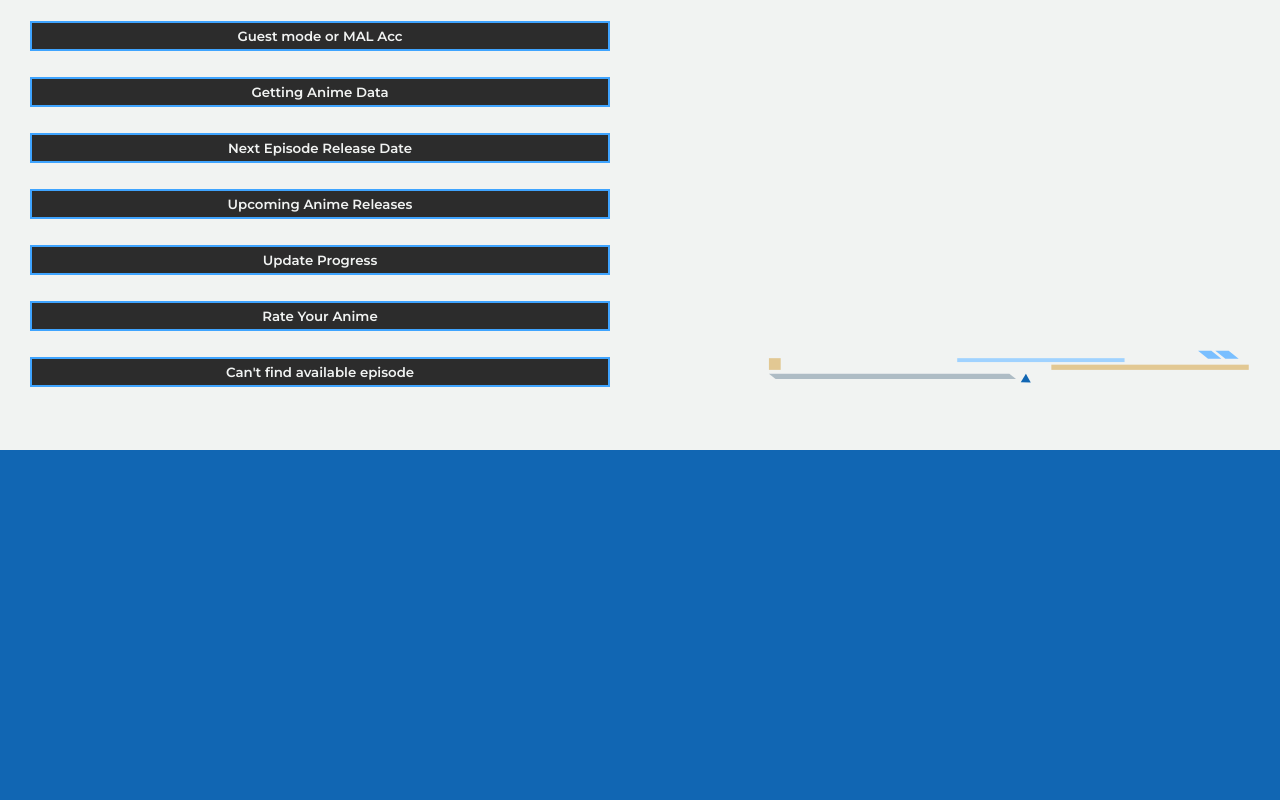
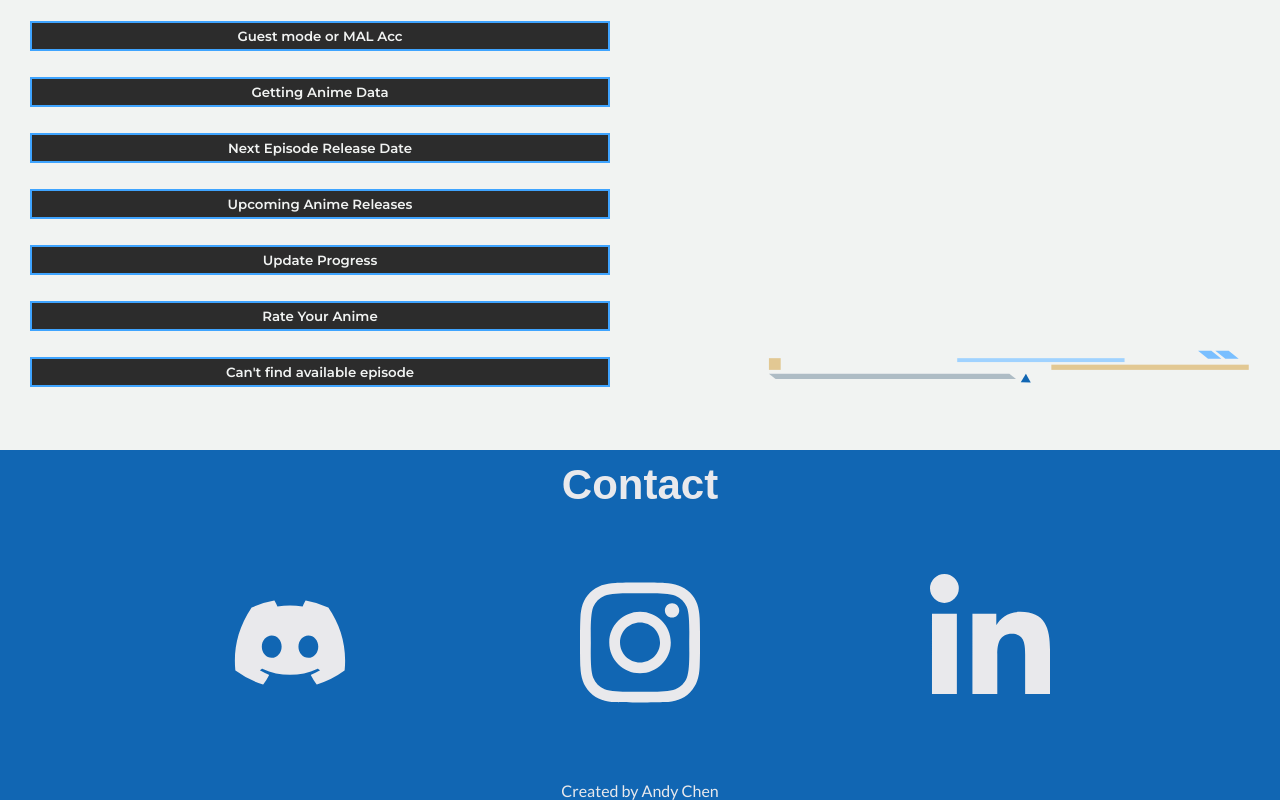
Before and after one commit to andy02chen/animecalendar, a React (Vite) app in the folder frontend/: page /a in a window 1280 px wide. Shown: the part 810-1610 px from the top of the page. Built offline with nearby package versions, Linux system fonts and the light colour scheme.

Commit message:
Redesign Contact Section

```diff
--- a/frontend/src/components/Pages/Auth.css
+++ b/frontend/src/components/Pages/Auth.css
@@ -224,6 +224,50 @@
     max-height: 350px;
     height: 350px;
     background-color: var(--primary-400);
+    display: flex;
+    flex-direction: column;
+    align-items: center;
+}
+
+.login-page-contact-icons-div {
+    height: 70%;
+    width: 100%;
+    display: flex;
+    flex-direction: row;
+    align-items: center;
+    justify-content: space-evenly;
+}
+
+.login-page-contact-icons {
+    height: 60%;
+    width: auto;
+    fill: var(--text);
+    transition: transform 0.2s ease-in-out;
+    max-width: 120px;
+}
+
+.login-page-contact-icons:hover {
+    cursor: pointer;
+    transform: scale(1.1);
+}
+
+.login-page-contact-title {
+    height: 20%;
+    display: flex;
+    align-items: center;
+    justify-content: center;
+}
+
+.login-page-contact-title > h1 {
+    font-family: 'Furore', sans-serif;
+    font-size: 42px;
+}
+
+.login-page-created {
+    height: 10%;
+    display: flex;
+    align-items: flex-end;
+    justify-content: center;
 }
 
 
--- a/frontend/src/components/Pages/Auth.jsx
+++ b/frontend/src/components/Pages/Auth.jsx
@@ -172,7 +172,17 @@ function Auth()  {
                 </div>
             </section>
             <section className="login-page-contact">
-
+                <div className='login-page-contact-title'>
+                    <h1>Contact</h1>
+                </div>
+                <div className='login-page-contact-icons-div'>
+                    <svg onClick={() => discordRedirect()} className='login-page-contact-icons' xmlns="http://www.w3.org/2000/svg" viewBox="0 0 640 512"><path d="M524.5 69.8a1.5 1.5 0 0 0 -.8-.7A485.1 485.1 0 0 0 404.1 32a1.8 1.8 0 0 0 -1.9 .9 337.5 337.5 0 0 0 -14.9 30.6 447.8 447.8 0 0 0 -134.4 0 309.5 309.5 0 0 0 -15.1-30.6 1.9 1.9 0 0 0 -1.9-.9A483.7 483.7 0 0 0 116.1 69.1a1.7 1.7 0 0 0 -.8 .7C39.1 183.7 18.2 294.7 28.4 404.4a2 2 0 0 0 .8 1.4A487.7 487.7 0 0 0 176 479.9a1.9 1.9 0 0 0 2.1-.7A348.2 348.2 0 0 0 208.1 430.4a1.9 1.9 0 0 0 -1-2.6 321.2 321.2 0 0 1 -45.9-21.9 1.9 1.9 0 0 1 -.2-3.1c3.1-2.3 6.2-4.7 9.1-7.1a1.8 1.8 0 0 1 1.9-.3c96.2 43.9 200.4 43.9 295.5 0a1.8 1.8 0 0 1 1.9 .2c2.9 2.4 6 4.9 9.1 7.2a1.9 1.9 0 0 1 -.2 3.1 301.4 301.4 0 0 1 -45.9 21.8 1.9 1.9 0 0 0 -1 2.6 391.1 391.1 0 0 0 30 48.8 1.9 1.9 0 0 0 2.1 .7A486 486 0 0 0 610.7 405.7a1.9 1.9 0 0 0 .8-1.4C623.7 277.6 590.9 167.5 524.5 69.8zM222.5 337.6c-29 0-52.8-26.6-52.8-59.2S193.1 219.1 222.5 219.1c29.7 0 53.3 26.8 52.8 59.2C275.3 311 251.9 337.6 222.5 337.6zm195.4 0c-29 0-52.8-26.6-52.8-59.2S388.4 219.1 417.9 219.1c29.7 0 53.3 26.8 52.8 59.2C470.7 311 447.5 337.6 417.9 337.6z"/></svg>
+                    <svg onClick={() => instaRedirect()} className='login-page-contact-icons' xmlns="http://www.w3.org/2000/svg" viewBox="0 0 448 512"><path d="M224.1 141c-63.6 0-114.9 51.3-114.9 114.9s51.3 114.9 114.9 114.9S339 319.5 339 255.9 287.7 141 224.1 141zm0 189.6c-41.1 0-74.7-33.5-74.7-74.7s33.5-74.7 74.7-74.7 74.7 33.5 74.7 74.7-33.6 74.7-74.7 74.7zm146.4-194.3c0 14.9-12 26.8-26.8 26.8-14.9 0-26.8-12-26.8-26.8s12-26.8 26.8-26.8 26.8 12 26.8 26.8zm76.1 27.2c-1.7-35.9-9.9-67.7-36.2-93.9-26.2-26.2-58-34.4-93.9-36.2-37-2.1-147.9-2.1-184.9 0-35.8 1.7-67.6 9.9-93.9 36.1s-34.4 58-36.2 93.9c-2.1 37-2.1 147.9 0 184.9 1.7 35.9 9.9 67.7 36.2 93.9s58 34.4 93.9 36.2c37 2.1 147.9 2.1 184.9 0 35.9-1.7 67.7-9.9 93.9-36.2 26.2-26.2 34.4-58 36.2-93.9 2.1-37 2.1-147.8 0-184.8zM398.8 388c-7.8 19.6-22.9 34.7-42.6 42.6-29.5 11.7-99.5 9-132.1 9s-102.7 2.6-132.1-9c-19.6-7.8-34.7-22.9-42.6-42.6-11.7-29.5-9-99.5-9-132.1s-2.6-102.7 9-132.1c7.8-19.6 22.9-34.7 42.6-42.6 29.5-11.7 99.5-9 132.1-9s102.7-2.6 132.1 9c19.6 7.8 34.7 22.9 42.6 42.6 11.7 29.5 9 99.5 9 132.1s2.7 102.7-9 132.1z"/></svg>
+                    <svg onClick={() => linkedInRedirect()} className='login-page-contact-icons' xmlns="http://www.w3.org/2000/svg" viewBox="0 0 448 512"><path d="M100.3 448H7.4V148.9h92.9zM53.8 108.1C24.1 108.1 0 83.5 0 53.8a53.8 53.8 0 0 1 107.6 0c0 29.7-24.1 54.3-53.8 54.3zM447.9 448h-92.7V302.4c0-34.7-.7-79.2-48.3-79.2-48.3 0-55.7 37.7-55.7 76.7V448h-92.8V148.9h89.1v40.8h1.3c12.4-23.5 42.7-48.3 87.9-48.3 94 0 111.3 61.9 111.3 142.3V448z"/></svg>
+                </div>
+                <div className='login-page-created'>
+                    <p >Created by Andy Chen</p>
+                </div>
             </section>
         </>
 
```
